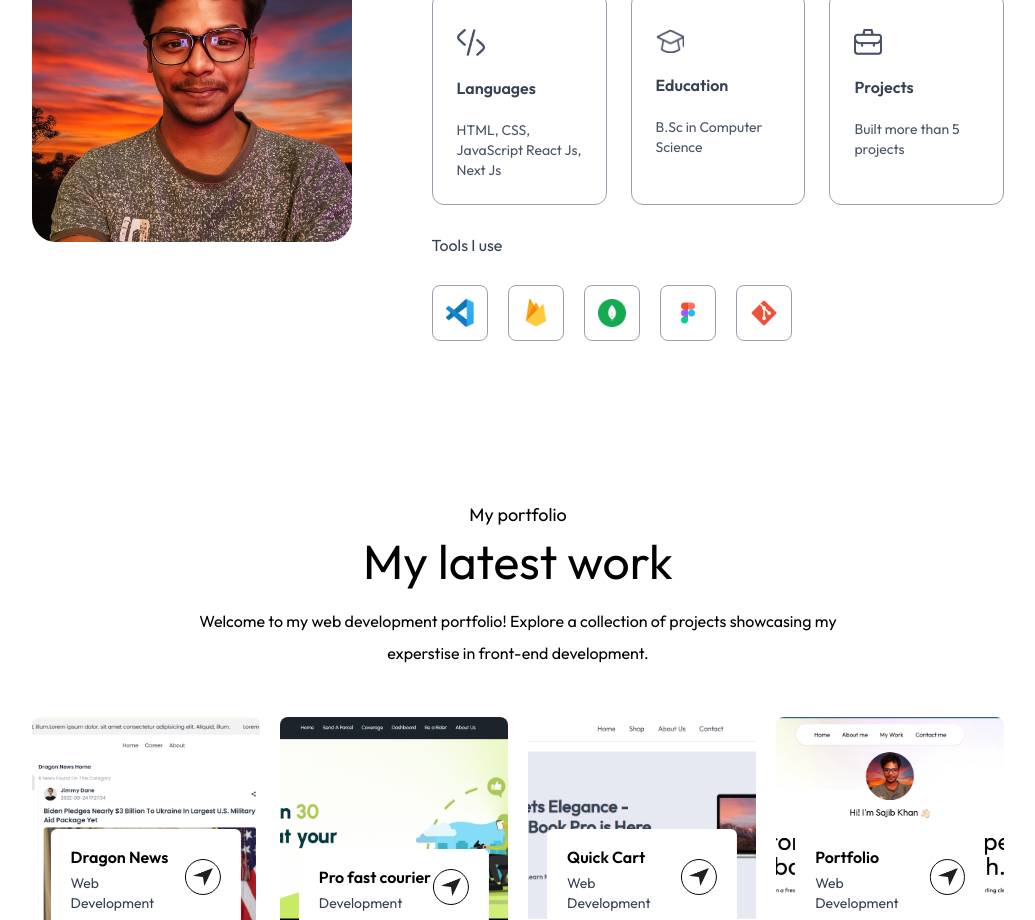
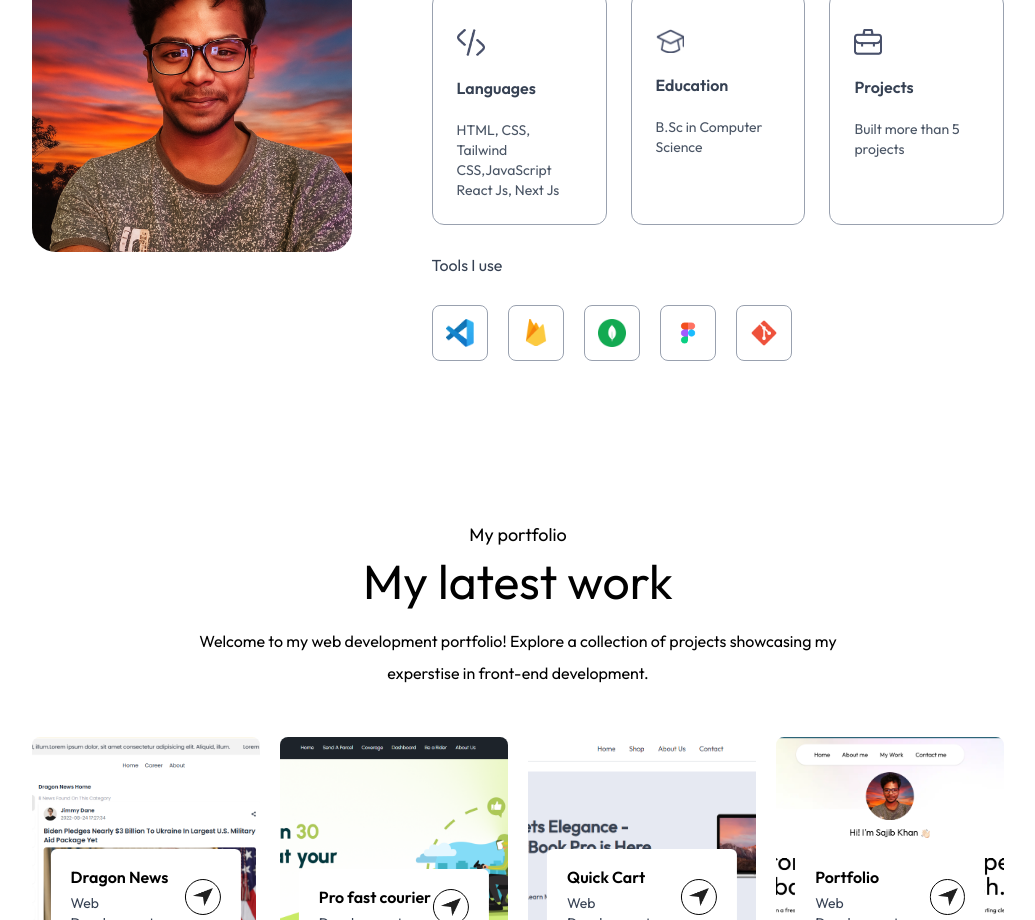
Before and after one commit to sajibkhan33/portfolio, a Next.js app: page / in a window 1280 px wide. Shown: the part 1180-2100 px from the top of the page, without its empty margins (122-1157 px from the left). Built offline with nearby package versions, Linux system fonts and the light colour scheme; a web font is replaced by a local one.

Commit message:
some updation

```diff
--- a/assets/assets.js
+++ b/assets/assets.js
@@ -143,7 +143,7 @@ export const infoList = [
     icon: assets.code_icon,
     iconDark: assets.code_icon_dark,
     title: "Languages",
-    description: "HTML, CSS, JavaScript React Js, Next Js",
+    description: "HTML, CSS, Tailwind CSS,JavaScript React Js, Next Js",
   },
   {
     icon: assets.edu_icon,
```
